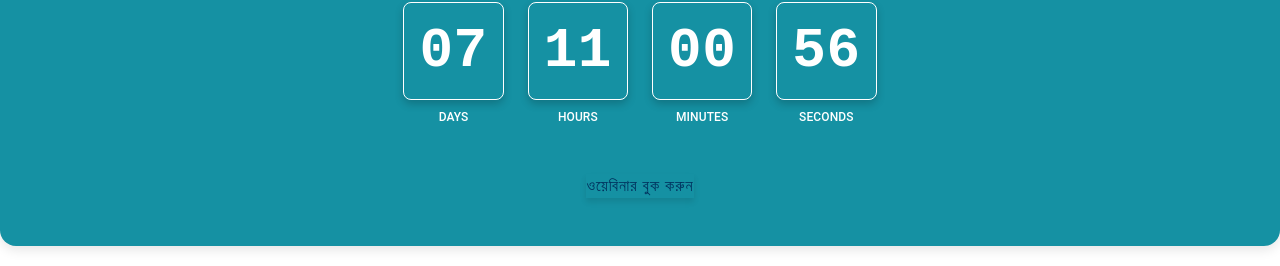
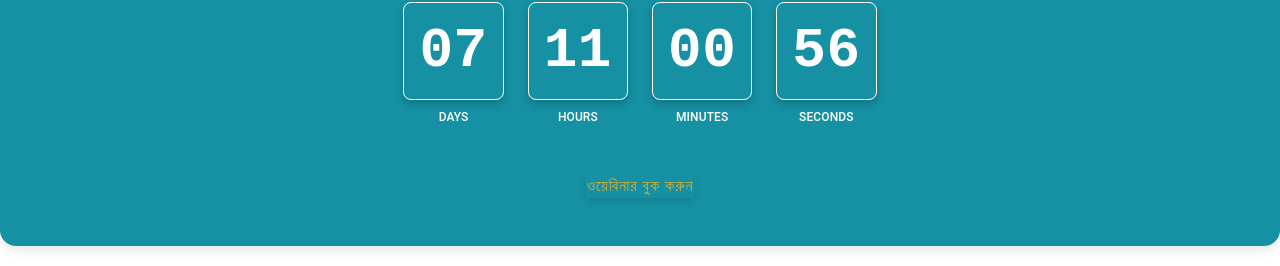
Before and after one commit to Ibrahim-Sikder/muissa-landing-page, a Next.js app: page / in a window 1280 px wide. Shown: the part 1205-1471 px from the top of the page. Built offline with nearby package versions, Linux system fonts and the light colour scheme; what @mui/material-nextjs would draw is missing.

Commit message:
webiner-date

```diff
--- a/src/components/LandingPage/Button.tsx
+++ b/src/components/LandingPage/Button.tsx
@@ -32,8 +32,8 @@ export default function MuissaButton() {
 
   return (
     <motion.button
-      className={`relative overflow-hidden bg-white text-[#00305C] font-black text-lg sm:text-xl md:text-2xl px-4 sm:px-6 md:px-8 py-2 sm:py-2.5 md:py-3 rounded-lg border-b-[5px] transition-colors duration-500 ease-in-out z-10 ${
-        isHovered ? 'border-white' : 'border-[#00305C]'
+      className={`relative overflow-hidden border-b-[5px] text-lg sm:text-xl md:text-2xl px-4 sm:px-6 md:px-8 py-2 sm:py-2.5 md:py-3 rounded-lg transition-colors duration-500 ease-in-out z-10 ${
+        isHovered ? 'bg-white text-[#00305C] border-[#00305C]' : 'bg-[#00305C] text-white border-white'
       }`}
       style={{
         boxShadow: '0 4px 6px rgba(0, 0, 0, 0.1)',
@@ -49,18 +49,19 @@ export default function MuissaButton() {
       }}
       onHoverEnd={() => {
         setIsHovered(false)
+        setIsAnimating(false)
+        controls.stop()
       }}
       onTapStart={startAnimation}
     >
-      <span className="relative z-10 transition-colors duration-500" style={{ color: isAnimating ? '#fff' : '#00305C' }}>
+      <span className="relative z-10 transition-colors duration-500">
         ওয়েবিনার বুক করুন
       </span>
       <motion.div
-        className="absolute inset-0 bg-[#00305C] rounded-full"
+        className="absolute inset-0 bg-white rounded-lg"
         initial={{ scale: 0 }}
-        animate={isAnimating ? { scale: 3 } : { scale: 0 }}
-        transition={{ duration: 0.5 }}
-        style={{ originY: 0 }}
+        animate={isHovered ? { scale: 1 } : { scale: 0 }}
+        transition={{ duration: 0.3 }}
       />
     </motion.button>
   )
```
